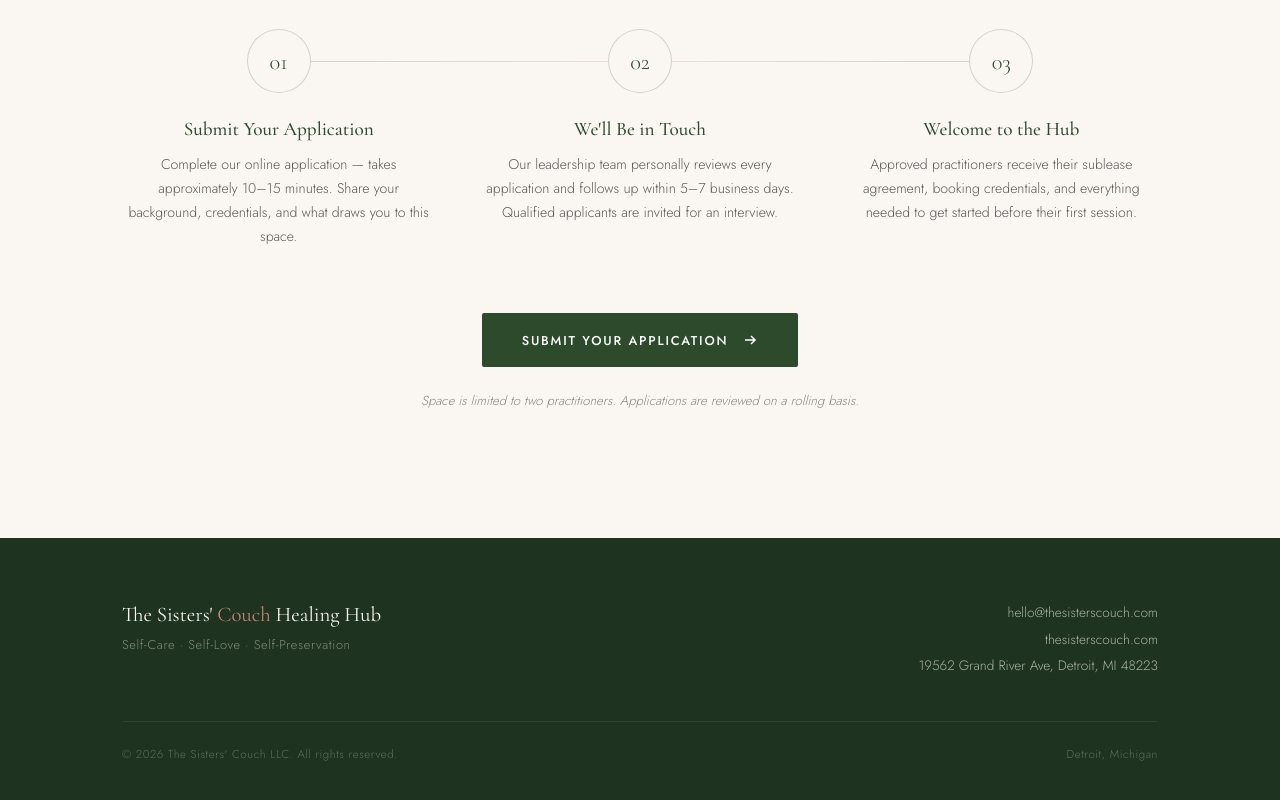
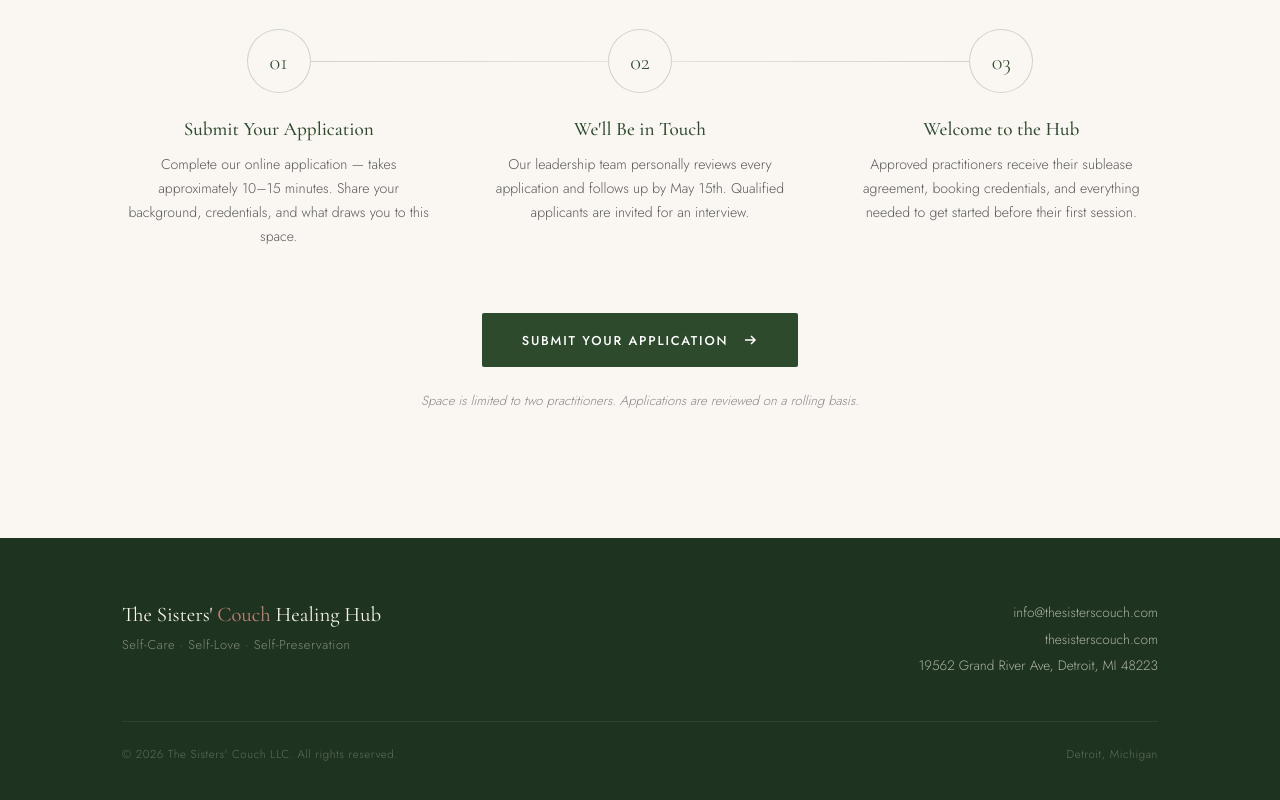
Before and after one commit to thesisterscouch/wellnesssuite, a plain HTML site: page index.html in a window 1280 px wide. Shown: the part 4823-5623 px from the top of the page. Drawn offline with nearby package versions, Linux system fonts and the light colour scheme.

Commit message:
Update index.html

```diff
--- a/index.html
+++ b/index.html
@@ -1100,7 +1100,7 @@
         <div class="apply-step reveal">
           <div class="apply-step-num">02</div>
           <h3 class="apply-step-title">We'll Be in Touch</h3>
-          <p class="apply-step-text">Our leadership team personally reviews every application and follows up within 5–7 business days. Qualified applicants are invited for an interview.</p>
+          <p class="apply-step-text">Our leadership team personally reviews every application and follows up by May 15th. Qualified applicants are invited for an interview.</p>
         </div>
         <div class="apply-step reveal">
           <div class="apply-step-num">03</div>
@@ -1129,7 +1129,7 @@
           <p class="footer-tagline">Self-Care · Self-Love · Self-Preservation</p>
         </div>
         <div class="footer-contact">
-          <a href="mailto:info@thesisterscouch.com">hello@thesisterscouch.com</a>
+          <a href="mailto:thesisterscouch@gmail.com">info@thesisterscouch.com</a>
           <a href="https://thesisterscouch.com">thesisterscouch.com</a>
           <a>19562 Grand River Ave, Detroit, MI 48223</a>
         </div>
```
